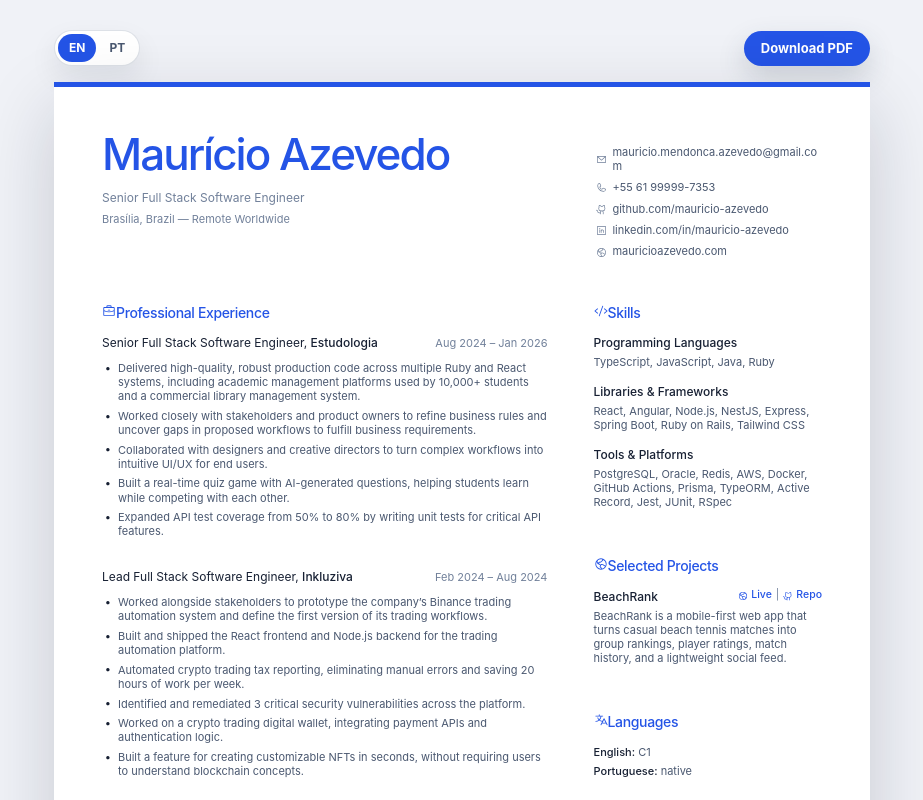
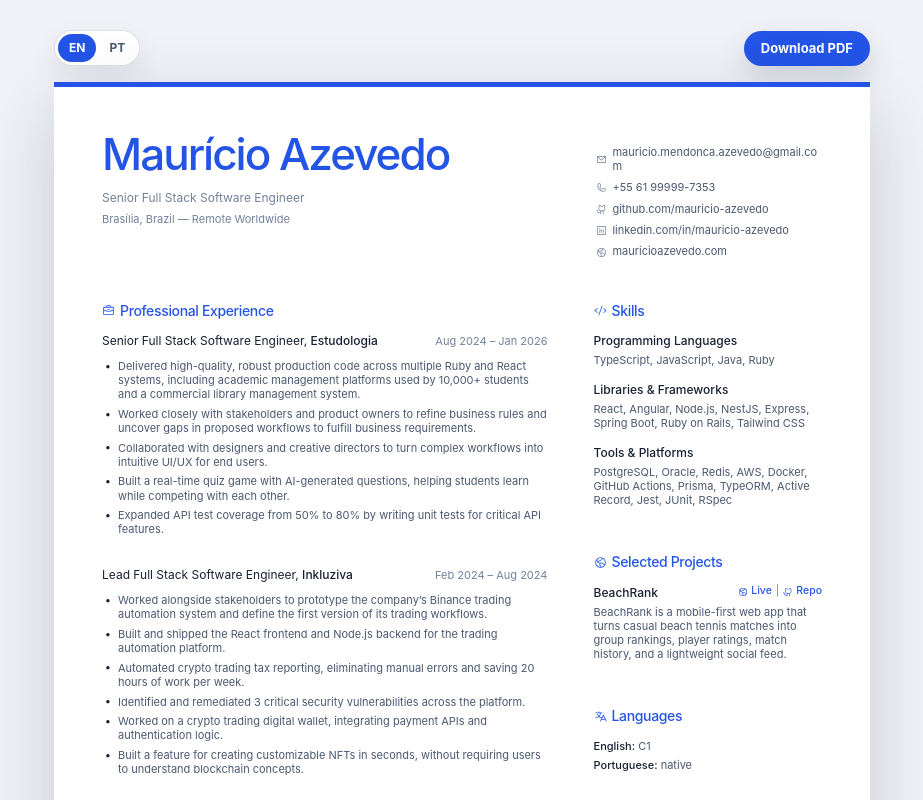
Before and after one commit to mauricio-azevedo/resume, a React (Vite) app: page / in a window 1280 px wide. Shown: the top 800 px of the page, without its empty margins (178-1101 px from the left). Built offline with nearby package versions, Linux system fonts and the light colour scheme.

Commit message:
Style section heading icons

```diff
--- a/src/App.css
+++ b/src/App.css
@@ -238,6 +238,19 @@ h2 {
   margin-bottom: 0.17in;
 }
 
+.section-title {
+  align-items: center;
+  display: flex;
+  gap: 5px;
+}
+
+.section-icon {
+  color: currentColor;
+  flex: 0 0 auto;
+  height: 13px;
+  width: 13px;
+}
+
 .experience {
   margin-top: 2rem;
 }
```
